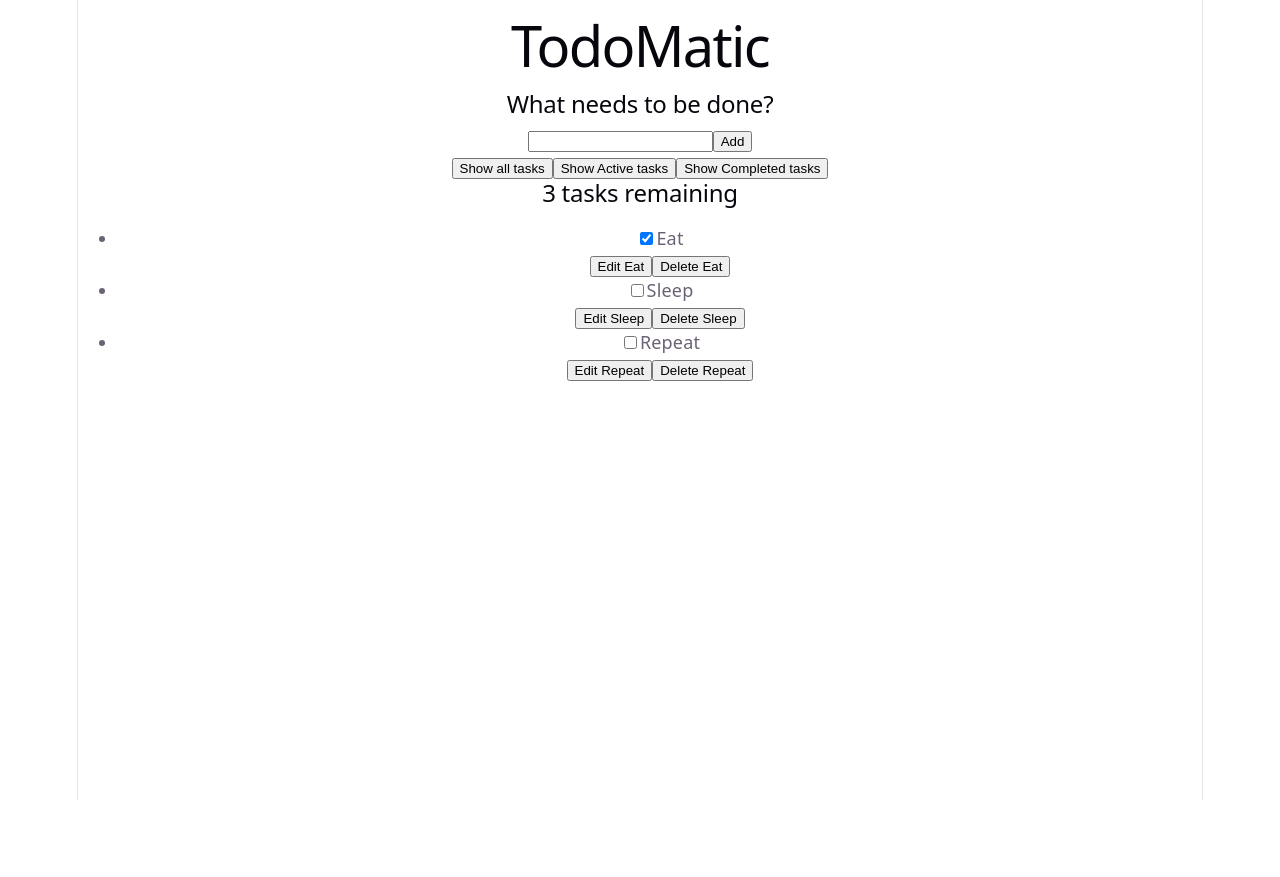
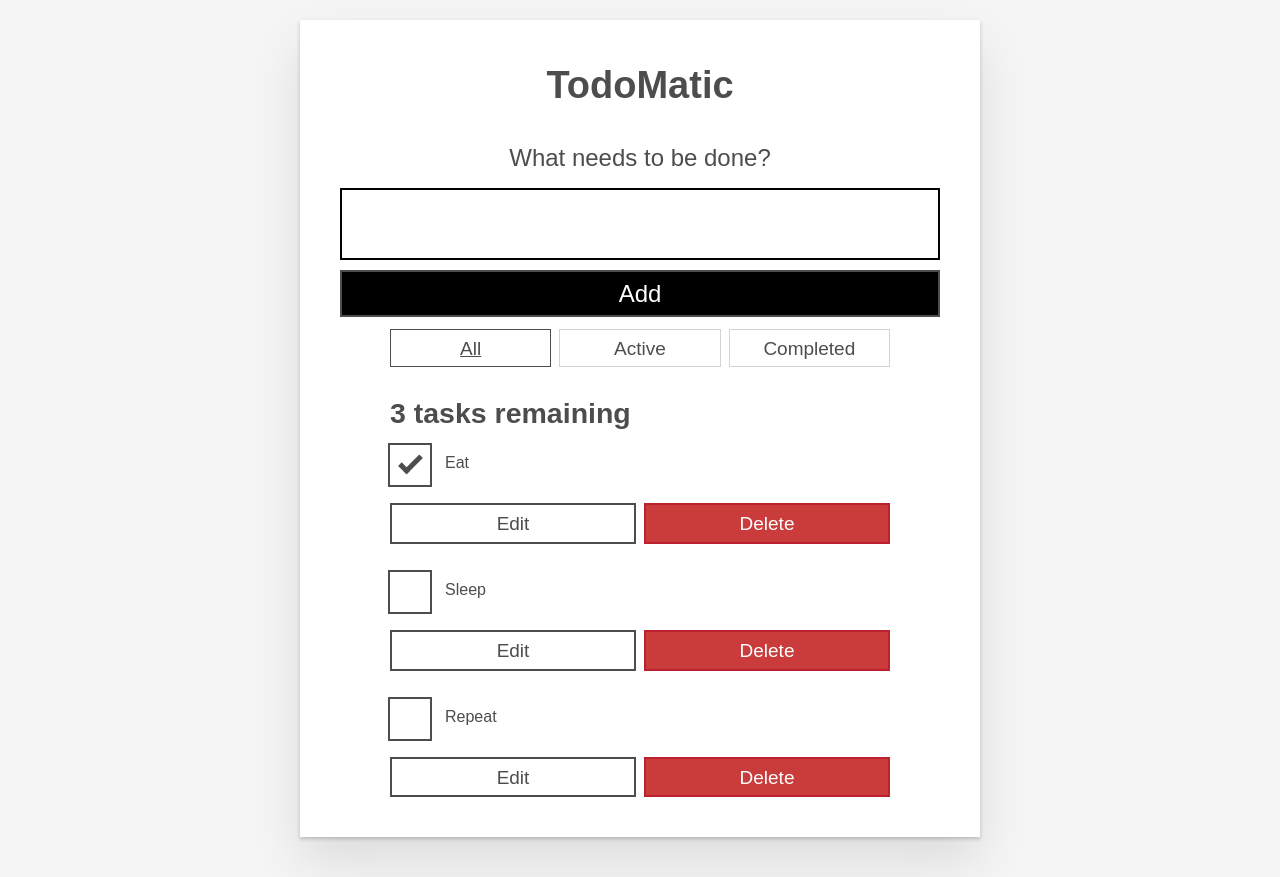
Before and after one commit to Sawan3234/React, a React (Vite) app in the folder react/: page / in a window 1280 px wide. Before the commit the page ends 800 px from the top, so only its background shows below. Built offline with nearby package versions, Linux system fonts and the light colour scheme.

Commit message:
todomatic styling

```diff
--- a/react/src/index.css
+++ b/react/src/index.css
@@ -1,111 +1,295 @@
-:root {
-  --text: #6b6375;
-  --text-h: #08060d;
-  --bg: #fff;
-  --border: #e5e4e7;
-  --code-bg: #f4f3ec;
-  --accent: #aa3bff;
-  --accent-bg: rgba(170, 59, 255, 0.1);
-  --accent-border: rgba(170, 59, 255, 0.5);
-  --social-bg: rgba(244, 243, 236, 0.5);
-  --shadow:
-    rgba(0, 0, 0, 0.1) 0 10px 15px -3px, rgba(0, 0, 0, 0.05) 0 4px 6px -2px;
-
-  --sans: system-ui, 'Segoe UI', Roboto, sans-serif;
-  --heading: system-ui, 'Segoe UI', Roboto, sans-serif;
-  --mono: ui-monospace, Consolas, monospace;
-
-  font: 18px/145% var(--sans);
-  letter-spacing: 0.18px;
-  color-scheme: light dark;
-  color: var(--text);
-  background: var(--bg);
-  font-synthesis: none;
-  text-rendering: optimizeLegibility;
-  -webkit-font-smoothing: antialiased;
-  -moz-osx-font-smoothing: grayscale;
-
-  @media (max-width: 1024px) {
-    font-size: 16px;
+/* Resets */
+*,
+*::before,
+*::after {
+  box-sizing: border-box;
+}
+*:focus-visible {
+  outline: 3px dashed #228bec;
+  outline-offset: 0;
+}
+html {
+  font: 62.5% / 1.15 sans-serif;
+}
+h1,
+h2 {
+  margin-bottom: 0;
+}
+ul {
+  list-style: none;
+  padding: 0;
+}
+button {
+  -moz-osx-font-smoothing: inherit;
+  -webkit-font-smoothing: inherit;
+  appearance: none;
+  background: transparent;
+  border: none;
+  color: inherit;
+  font: inherit;
+  line-height: normal;
+  margin: 0;
+  overflow: visible;
+  padding: 0;
+  width: auto;
+}
+button::-moz-focus-inner {
+  border: 0;
+}
+button,
+input,
+optgroup,
+select,
+textarea {
+  font-family: inherit;
+  font-size: 100%;
+  line-height: 1.15;
+  margin: 0;
+}
+button,
+input {
+  overflow: visible;
+}
+input[type="text"] {
+  border-radius: 0;
+}
+body {
+  background-color: whitesmoke;
+  color: #4d4d4d;
+  font:
+    1.6rem/1.25 "Arial",
+    sans-serif;
+  margin: 0 auto;
+  max-width: 68rem;
+  width: 100%;
+}
+@media screen and (width >= 620px) {
+  body {
+    font-size: 1.9rem;
+    line-height: 1.31579;
   }
 }
-
-@media (prefers-color-scheme: dark) {
-  :root {
-    --text: #9ca3af;
-    --text-h: #f3f4f6;
-    --bg: #16171d;
-    --border: #2e303a;
-    --code-bg: #1f2028;
-    --accent: #c084fc;
-    --accent-bg: rgba(192, 132, 252, 0.15);
-    --accent-border: rgba(192, 132, 252, 0.5);
-    --social-bg: rgba(47, 48, 58, 0.5);
-    --shadow:
-      rgba(0, 0, 0, 0.4) 0 10px 15px -3px, rgba(0, 0, 0, 0.25) 0 4px 6px -2px;
+/* End resets */
+/* Global styles */
+.form-group > input[type="text"] {
+  display: inline-block;
+  margin-top: 0.4rem;
+}
+.btn {
+  border: 0.2rem solid #4d4d4d;
+  cursor: pointer;
+  padding: 0.8rem 1rem 0.7rem;
+  text-transform: capitalize;
+}
+.btn.toggle-btn {
+  border-color: lightgray;
+  border-width: 1px;
+}
+.btn.toggle-btn[aria-pressed="true"] {
+  border-color: #4d4d4d;
+  text-decoration: underline;
+}
+.btn__danger {
+  background-color: #ca3c3c;
+  border-color: #bd2130;
+  color: white;
+}
+.btn__filter {
+  border-color: lightgrey;
+}
+.btn__primary {
+  background-color: black;
+  color: white;
+}
+.btn-group {
+  display: flex;
+  justify-content: space-between;
+}
+.btn-group > * {
+  flex: 1 1 49%;
+}
+.btn-group > * + * {
+  margin-left: 0.8rem;
+}
+.label-wrapper {
+  flex: 0 0 100%;
+  margin: 0;
+  text-align: center;
+}
+.visually-hidden {
+  clip: rect(1px, 1px, 1px, 1px);
+  height: 1px;
+  overflow: hidden;
+  position: absolute !important;
+  white-space: nowrap;
+  width: 1px;
+}
+[class*="stack"] > * {
+  margin-bottom: 0;
+  margin-top: 0;
+}
+.stack-small > * + * {
+  margin-top: 1.25rem;
+}
+.stack-large > * + * {
+  margin-top: 2.5rem;
+}
+@media screen and (width >= 550px) {
+  .stack-small > * + * {
+    margin-top: 1.4rem;
   }
-
-  #social .button-icon {
-    filter: invert(1) brightness(2);
+  .stack-large > * + * {
+    margin-top: 2.8rem;
   }
 }
-
-body {
-  margin: 0;
+.stack-exception {
+  margin-top: 1.2rem;
 }
-
-#root {
-  width: 1126px;
-  max-width: 100%;
-  margin: 0 auto;
-  text-align: center;
-  border-inline: 1px solid var(--border);
-  min-height: 100svh;
-  display: flex;
-  flex-direction: column;
-  box-sizing: border-box;
+/* End global styles */
+/* General app styles */
+.todoapp {
+  background: white;
+  box-shadow:
+    0 2px 4px 0 rgb(0 0 0 / 20%),
+    0 2.5rem 5rem 0 rgb(0 0 0 / 10%);
+  margin: 2rem 0 4rem 0;
+  padding: 1rem;
+  position: relative;
 }
-
-h1,
-h2 {
-  font-family: var(--heading);
-  font-weight: 500;
-  color: var(--text-h);
-}
-
-h1 {
-  font-size: 56px;
-  letter-spacing: -1.68px;
-  margin: 32px 0;
-  @media (max-width: 1024px) {
-    font-size: 36px;
-    margin: 20px 0;
+@media screen and (width >= 550px) {
+  .todoapp {
+    padding: 4rem;
   }
 }
-h2 {
-  font-size: 24px;
-  line-height: 118%;
-  letter-spacing: -0.24px;
-  margin: 0 0 8px;
-  @media (max-width: 1024px) {
-    font-size: 20px;
+.todoapp > * {
+  margin-left: auto;
+  margin-right: auto;
+  max-width: 50rem;
+}
+.todoapp > form {
+  max-width: 100%;
+}
+.todoapp > h1 {
+  display: block;
+  margin: 0;
+  margin-bottom: 1rem;
+  max-width: 100%;
+  text-align: center;
+}
+.label__lg {
+  line-height: 1.01567;
+  font-weight: 300;
+  margin-bottom: 1rem;
+  padding: 0.8rem;
+  text-align: center;
+}
+.input__lg {
+  border: 2px solid black;
+  padding: 2rem;
+}
+.input__lg:focus-visible {
+  border-color: #4d4d4d;
+  box-shadow: inset 0 0 0 2px;
+}
+[class*="__lg"] {
+  display: inline-block;
+  font-size: 1.9rem;
+  width: 100%;
+}
+[class*="__lg"]:not(:last-child) {
+  margin-bottom: 1rem;
+}
+@media screen and (width >= 620px) {
+  [class*="__lg"] {
+    font-size: 2.4rem;
   }
 }
-p {
+/* End general app styles */
+/* Todo item styles */
+.todo {
+  display: flex;
+  flex-direction: row;
+  flex-wrap: wrap;
+}
+.todo > * {
+  flex: 0 0 100%;
+}
+.todo-text {
+  border: 2px solid #565656;
+  min-height: 4.4rem;
+  padding: 0.4rem 0.8rem;
+  width: 100%;
+}
+.todo-text:focus-visible {
+  box-shadow: inset 0 0 0 2px;
+}
+/* End todo item styles */
+/* Checkbox styles */
+.c-cb {
+  -webkit-font-smoothing: antialiased;
+  box-sizing: border-box;
+  clear: left;
+  display: block;
+  font-family: "Arial", sans-serif;
+  font-size: 1.6rem;
+  font-weight: normal;
+  line-height: 1.25;
+  min-height: 44px;
+  padding-left: 40px;
+  position: relative;
+}
+.c-cb > label::before,
+.c-cb > input[type="checkbox"] {
+  box-sizing: border-box;
+  height: 44px;
+  left: -2px;
+  top: -2px;
+  width: 44px;
+}
+.c-cb > input[type="checkbox"] {
+  -webkit-font-smoothing: antialiased;
+  cursor: pointer;
   margin: 0;
+  opacity: 0;
+  position: absolute;
+  z-index: 1;
 }
-
-code,
-.counter {
-  font-family: var(--mono);
-  display: inline-flex;
-  border-radius: 4px;
-  color: var(--text-h);
+.c-cb > label {
+  cursor: pointer;
+  display: inline-block;
+  font-family: inherit;
+  font-size: inherit;
+  line-height: inherit;
+  margin-bottom: 0;
+  padding: 8px 15px 5px;
+  touch-action: manipulation;
 }
-
-code {
-  font-size: 15px;
-  line-height: 135%;
-  padding: 4px 8px;
-  background: var(--code-bg);
+.c-cb > label::before {
+  background: transparent;
+  border: 2px solid currentColor;
+  content: "";
+  position: absolute;
 }
+.c-cb > input[type="checkbox"]:focus-visible + label::before {
+  border-width: 4px;
+  outline: 3px dashed #228bec;
+}
+.c-cb > label::after {
+  background: transparent;
+  border: solid;
+  border-width: 0 0 5px 5px;
+  border-top-color: transparent;
+  box-sizing: content-box;
+  content: "";
+  height: 7px;
+  left: 9px;
+  opacity: 0;
+  position: absolute;
+  top: 11px;
+  transform: rotate(-45deg);
+  width: 18px;
+}
+.c-cb > input[type="checkbox"]:checked + label::after {
+  opacity: 1;
+}
+/* End checkbox styles */
```
